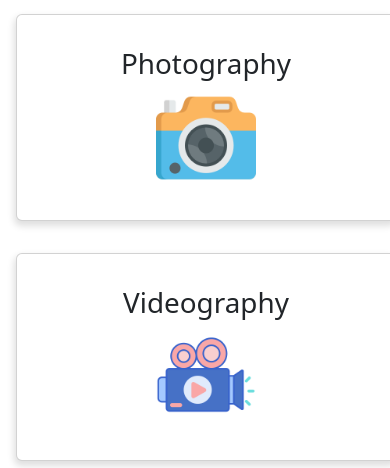
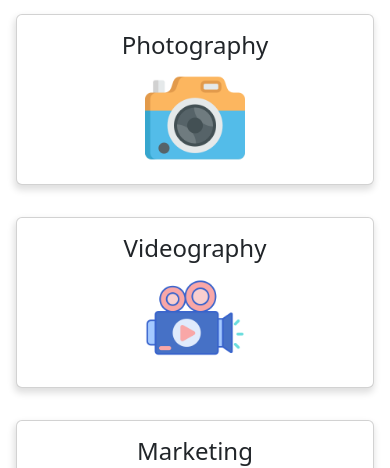
Before and after one commit to LorryAfriyie/LMAX, a website: page pages/service.html in a window 390 px wide. Shown: the part 378-846 px from the top of the page. Drawn offline with Linux system fonts and the light colour scheme.

Commit message:
Aesthetical changes to grids
Adjusting grid padding and responsiveness of grid layout.

```diff
--- a/css/main.css
+++ b/css/main.css
@@ -10,6 +10,12 @@
 /* ==========================================================================
    Base styles: opinionated defaults
    ========================================================================== */
+
+* {
+  padding: 0;
+  margin: 0;
+  box-sizing: border-box;
+}
 
 html {
   color: #222;
--- a/css/service.css
+++ b/css/service.css
@@ -24,7 +24,37 @@
 #service .service-content .grid-even-columns {
   display: grid;
   gap: 2rem;
+}
+
+#service .service-content {
   padding: 1rem;
+}
+
+.card {
+  border: 1px solid #ccc;
+  border-radius: 5px;
+
+  /*Box shadow*/
+  box-shadow: -1px 4px 7px 1px rgba(0, 0, 0, 0.13);
+  -webkit-box-shadow: -1px 4px 7px 1px rgba(0, 0, 0, 0.13);
+  -moz-box-shadow: -1px 4px 7px 1px rgba(0, 0, 0, 0.13);
+}
+
+.card > .card-body > h1 {
+  font-size: 1.5rem;
+}
+
+#service .service-content .grid-even-columns .flow h1 {
+  text-align: center;
+  white-space: nowrap;
+}
+
+#service .service-content .grid-even-columns .flow img {
+  width: auto;
+  height: 100px;
+  display: block;
+  margin-left: auto;
+  margin-right: auto;
 }
 
 @media (min-width: 40em) {
@@ -39,24 +69,12 @@
   }
 }
 
-#service .service-content .grid-even-columns .flow h1 {
-  text-align: center;
-  white-space: nowrap;
-}
-
-#service .service-content .grid-even-columns .flow img {
-  width: auto;
-  height: 100px;
-  display: block;
-  margin-left: auto;
-  margin-right: auto;
-}
 #service .service-hero .hamburger-menu {
   float: left;
 }
 
 #service .menu {
-  height: 100%; /* 100% Full-height */
+  height: 100dvh; /* 100% Full-height */
   width: 0; /* 0 width - change this with JavaScript */
   position: fixed; /* Stay in place */
   z-index: 1; /* Stay on top */
@@ -101,16 +119,3 @@
 #service .openbtn:hover {
   color: #b3d4fc;
 }
-
-.card {
-  border: 1px solid #ccc;
-  padding: 1rem;
-  border-radius: 13px 13px 13px 13px;
-  -webkit-border-radius: 13px 13px 13px 13px;
-  -moz-border-radius: 13px 13px 13px 13px;
-
-  /*Box shadow*/
-  box-shadow: -1px 4px 7px 1px rgba(0, 0, 0, 0.13);
-  -webkit-box-shadow: -1px 4px 7px 1px rgba(0, 0, 0, 0.13);
-  -moz-box-shadow: -1px 4px 7px 1px rgba(0, 0, 0, 0.13);
-}
```
Also changed, not shown: css/about.css (+6 -1 lines).
